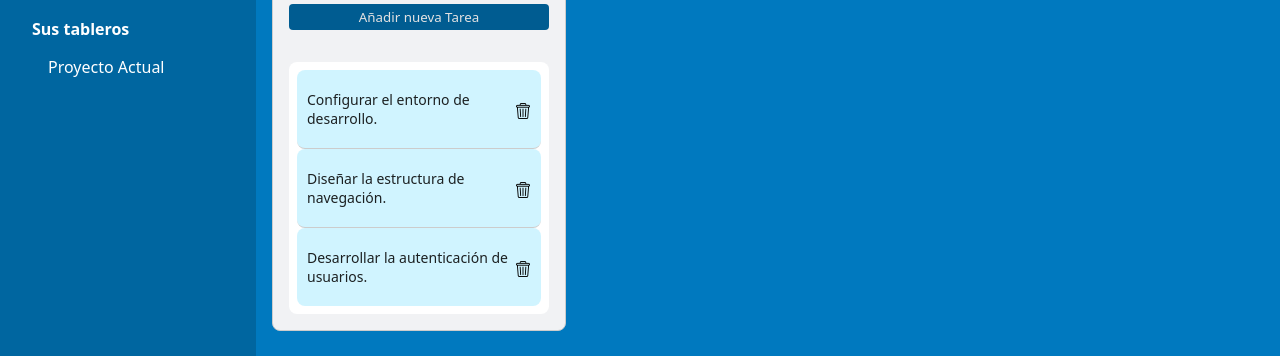
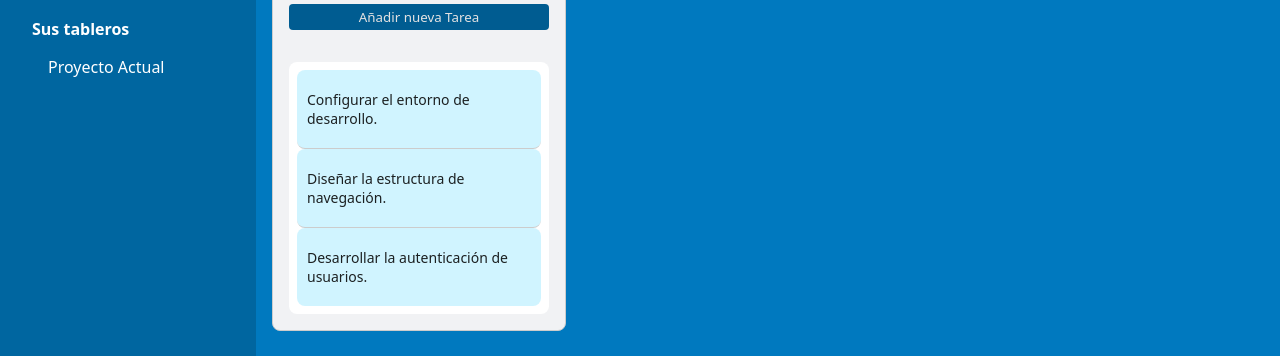
Before and after one commit to ismaeleamsi83/trello, an Angular app: page / in a window 1280 px wide. Shown: the part 202-558 px from the top of the page. Built offline with nearby package versions, Linux system fonts and the light colour scheme.

Commit message:
icono basura con hover y visibility

```diff
--- a/src/app/body/body.component.html
+++ b/src/app/body/body.component.html
@@ -25,9 +25,9 @@
           <button style="margin: 1rem 1rem 0 1rem; padding: 4px 0; border: none; border-radius: 4px; background-color: #005C91; color: rgb(226, 226, 226); cursor: pointer;" (click)="newTask(index)">Añadir nueva Tarea</button>
           <div class="example-container" style="overflow-y: auto; max-height: 55vh;">
             @for (item of column.data; track $index) {
-              <div cdkDrag class="example-box"  #removeTaskAnimate [ngClass]="{ 'click-animation-task': isClickedTask && clickedListTask === index && clickedTask === $index}">
+              <div id="task" cdkDrag class="example-box"  #removeTaskAnimate [ngClass]="{ 'click-animation-task': isClickedTask && clickedListTask === index && clickedTask === $index}">
                 <span style="padding-right: 4px;" (click)="editTask(index, $index)">{{item.title}}</span>
-                <span (click)="removeTask(index, $index)" style="cursor: pointer; font-size: 1.5rem;">
+                <span id="removeTask" (click)="removeTask(index, $index)" style="cursor: pointer; font-size: 1.5rem;">
                   <img src="../../assets/images/trash.png" alt="" style="width: 16px;" />
                 </span>
               </div>
--- a/src/app/body/body.component.scss
+++ b/src/app/body/body.component.scss
@@ -208,3 +208,12 @@
   background-color: #0079BF;
   color: #F1F2F4;
 }
+
+
+
+#removeTask{
+  visibility: hidden;
+}
+#task:hover #removeTask{
+  visibility: visible;
+}
```
